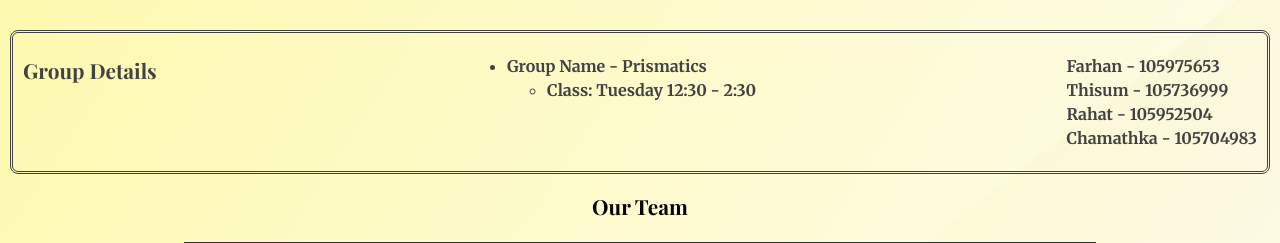
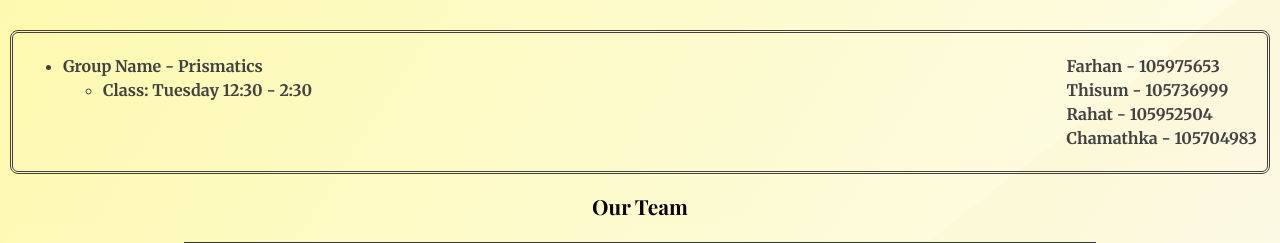
Before and after one commit to 105975653/Prismatics_group-project-2, a PHP site: page /about.html in a window 1280 px wide. Shown: the part 226-469 px from the top of the page. Run offline with PHP 8.4, Linux system fonts and the light colour scheme.

Commit message:
fixed about page

```diff
--- a/about.html
+++ b/about.html
@@ -54,7 +54,7 @@
 
 <div>
   <section id="group-info" class="group-flex">
-    <h2>Group Details</h2>
+    <h2 id="dont-show">Group Details</h2>
     <div class="group-details">
       <ul>
         <li>Group Name - Prismatics
--- a/styles/styles.css
+++ b/styles/styles.css
@@ -596,7 +596,9 @@ figure {
   display: block;         /* show on hover */
 }
 
-
+#dont-show {
+  display: none;
+}
 
 
 
```
